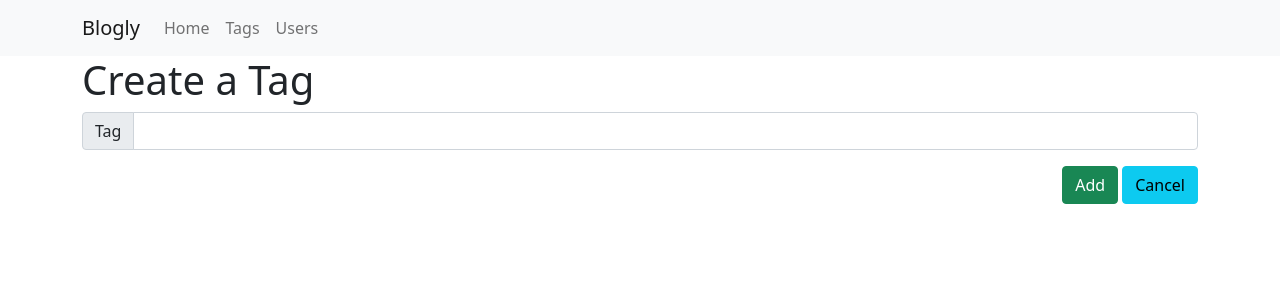
After one commit to MarcACard/blogly, a Flask app: page /tags/new in a window 1280 px wide. The commit adds this page. Shown: the top 300 px of the page. Run offline with Flask 2, Linux system fonts and the light colour scheme.

Commit message:
update blogy w/ tag functionality: models, routes, templates, and seed file

```diff
--- a/app.py
+++ b/app.py
@@ -2,7 +2,7 @@
 
 from flask import Flask, render_template, request, redirect, flash
 from flask_debugtoolbar import DebugToolbarExtension
-from models import db, connect_db, User, Post
+from models import db, connect_db, User, Post, PostTag, Tag
 
 
 app = Flask(__name__)
@@ -19,7 +19,6 @@ connect_db(app)
 def index():
     """Home Page"""
 
-    # TODO: Get 5 most recent posts
     posts = Post.query.order_by(Post.created_at.desc()).limit(5)
 
     return render_template("index.html", posts=posts)
@@ -30,8 +29,9 @@ def page_not_found(error):
     return render_template("404.html"), 404
 
 
-#####################
+######################
 # === User Routes ===
+######################
 
 
 @app.route("/users")
@@ -119,6 +119,7 @@ def user_delete(user_id):
 
 #####################
 # === Post Routes ===
+#####################
 
 
 @app.route("/users/<int:user_id>/posts/new")
@@ -126,18 +127,20 @@ def new_post(user_id):
     """Display a form to enable to a users to submit a post."""
     # TODO: Create Template for Route
     user = User.query.get(user_id)
+    tags = Tag.query.all()
 
-    return render_template("post_new.html", user=user)
+    return render_template("post_new.html", user=user, tags=tags)
 
 
 @app.route("/users/<int:user_id>/posts/new", methods=["POST"])
 def create_post(user_id):
     """Process a new post form submission"""
-    # TODO:  Process Form
     title = request.form["title"]
     content = request.form["content"]
+    tag_ids = request.form.getlist("tag", int)
+    tags = Tag.query.filter(Tag.id.in_(tag_ids)).all()
 
-    new_post = Post(title=title, content=content, user_id=user_id)
+    new_post = Post(title=title, content=content, user_id=user_id, tags=tags)
 
     db.session.add(new_post)
     db.session.commit()
@@ -151,16 +154,18 @@ def create_post(user_id):
 def get_post(post_id):
     """Display a specified post"""
     post = Post.query.get_or_404(post_id)
+    tags = post.tags
 
-    return render_template("post_detail.html", post=post)
+    return render_template("post_detail.html", post=post, tags=tags)
 
 
 @app.route("/posts/<int:post_id>/edit")
 def edit_post(post_id):
     """Open a form to enable a user to edit a post."""
     post = Post.query.get_or_404(post_id)
+    tags = Tag.query.all()
 
-    return render_template("post_edit.html", post=post)
+    return render_template("post_edit.html", post=post, tags=tags)
 
 
 @app.route("/posts/<int:post_id>/edit", methods=["POST"])
@@ -171,6 +176,8 @@ def update_post(post_id):
     # TODO: Validate Form Inputs
     new_title = request.form["title"]
     new_content = request.form["content"]
+    tag_ids = request.form.getlist("tag", int)
+    new_tags = Tag.query.filter(Tag.id.in_(tag_ids)).all()
 
     if post is None:
         flash(f"Attempted Changes Failed. Post {post_id} not found.", "error")
@@ -178,6 +185,7 @@ def update_post(post_id):
 
     post.title = new_title
     post.content = new_content
+    post.tags = new_tags
 
     db.session.add(post)
     db.session.commit()
@@ -197,3 +205,101 @@ def delete_post(post_id):
     flash("Post has been deleted.", "warning")
 
     return redirect(f"/users/{post.user_id}")
+
+
+####################
+# === Tag Routes ===
+####################
+
+
+@app.route("/tags")
+def get_tags():
+    """Show all tags on blog."""
+
+    tags = Tag.query.all()
+    return render_template("tag_list.html", tags=tags)
+
+
+@app.route("/tags/<int:tag_id>")
+def get_tag(tag_id):
+    """Show a tag and all posts with the Tag"""
+
+    tag = Tag.query.get_or_404(tag_id)
+    posts = tag.posts
+
+    return render_template("tag_post_list.html", tag=tag, posts=posts)
+
+
+@app.route("/tags/new")
+def new_tag():
+    """display a form to create a new Tag"""
+    return render_template("tag_add.html")
+
+
+@app.route("/tags/new", methods=["POST"])
+def create_tag():
+    """Process a new Tag if it doesn't already exist."""
+
+    tag_name = request.form["tag"].title()
+
+    if Tag.query.filter_by(name=tag_name).first() != None:
+        flash(f'Tag: "{tag_name}" already exists.', "error")
+        return redirect("/tags/new")
+
+    tag = Tag(name=tag_name)
+
+    db.session.add(tag)
+    db.session.commit()
+
+    flash(f"Tag: {tag_name.title()} was created", "message")
+
+    return redirect("/tags")
+
+
+@app.route("/tags/<int:tag_id>/edit")
+def edit_tag(tag_id):
+    """Display a form for a users to edit a tag"""
+    tag = Tag.query.get(tag_id)
+
+    if tag is None:
+        flash(f"Unable to find tag with ID: {tag_id}.", "error")
+        return redirect("/tags")
+
+    return render_template("tag_edit.html", tag=tag)
+
+
+# ?: Is there a recommended method to structure functions for multiple checks? My structure below prevents excessive nesting, but uncertain if there is a 'preferred' way to setup a route.
+@app.route("/tags/<int:tag_id>/edit", methods=["POST"])
+def update_tag(tag_id):
+    """Process a tag update."""
+    tag = Tag.query.get(tag_id)
+
+    if tag is None:
+        flash(f"Attempted Changes Failed. Tag ID: {tag_id} not found.", "error")
+        return redirect("/tags")
+
+    tag_name = request.form["tag"].title()
+
+    if Tag.query.filter_by(name=tag_name).first() != None:
+        flash(f'Tag: "{tag_name}" already exists.', "error")
+        return redirect(f"/tags/{tag_id}/edit")
+
+    tag.name = tag_name
+
+    db.session.add(tag)
+    db.session.commit()
+
+    flash("Tag Update Complete", "message")
+
+    return redirect(f"/tags/{tag_id}")
+
+
+@app.route("/tags/<int:tag_id>/delete", methods=["POST"])
+def delete_tag(tag_id):
+    tag = Tag.query.get_or_404(tag_id)
+    db.session.delete(tag)
+    db.session.commit()
+
+    flash("Tag has been deleted.", "warning")
+
+    return redirect(f"/tags")
--- a/templates/404.html
+++ b/templates/404.html
@@ -1,4 +1,4 @@
-<!-- POST DETAIL is visble on /post/{post_id} path. Displays all details of a post. -->
+<!-- POST DETAIL is visible on /post/{post_id} path. Displays all details of a post. -->
 
 {% extends "base.html" %}
 
--- a/templates/base.html
+++ b/templates/base.html
@@ -11,20 +11,40 @@
 </head>
 
 <body>
+  <nav class="navbar navbar-expand-lg navbar-light bg-light px-2">
+    <!-- HEADER NAV -->
+    <div class="container">
+      <a class="navbar-brand" href="/">Blogly</a>
+      <div class="collapse navbar-collapse">
+        <ul class="navbar-nav">
+          <li class="nav-item">
+            <a class="nav-link" href="/">Home</a>
+          </li>
+          <li class="nav-item">
+            <a class="nav-link" href="/tags">Tags</a>
+          </li>
+          <li class="nav-item">
+            <a class="nav-link" href="/users">Users</a>
+          </li>
+        </ul>
+      </div>
+    </div>
+  </nav>
   <div class="container">
-    <div>
-      <!-- HEADER NAV -->
-      <h1><a href="/">Blogly</a></h1>
-    </div>
-
     <!-- ALERTS BANNER -->
-    <div class="d-flex justify-content-center">
+    <div class="d-flex flex-column align-items-center justify-content-center">
       {% with messages = get_flashed_messages(with_categories=true) %}
       {% if messages %}
       {% for (category, message) in messages %}
+      {% if category == "error" %}
+      <div class="alert alert-danger text-center py-1 w-50" role="alert">
+        {{ message }}
+      </div>
+      {% else %}
       <div class="alert alert-primary text-center py-1 w-50" role="alert">
         {{ message }}
       </div>
+      {% endif %}
       {% endfor %}
       {% endif %}
       {% endwith%}
--- /dev/null
+++ b/templates/tag_add.html
@@ -0,0 +1,20 @@
+<!-- TAG LIST is visible on /tags path. Display all tags. -->
+
+{% extends "base.html" %}
+
+{% block content %}
+<div>
+  <h1>Create a Tag</h1>
+  <!-- NEW POST SUBMISSION FORM-->
+  <form action="/tags/new" method="post">
+    <label class="input-group mb-3" for="tag">
+      <span class="input-group-text">Tag</span>
+      <input class="form-control" id="tag" name="tag" type="text">
+    </label>
+    <div class="d-flex flex-row-reverse">
+      <a href="/tags" class="btn btn-info ms-1">Cancel</a>
+      <button type="submit" class="btn btn-success">Add</button>
+    </div>
+  </form>
+</div>
+{% endblock %}
```
Also changed, not shown: models.py (+25 -2 lines), seed.py (+10 -4 lines), templates/index.html (+11 -6 lines), templates/post_detail.html (+6 -2 lines), templates/post_edit.html (+13 -1 lines), templates/post_new.html (+12 -2 lines), templates/tag_edit.html (added, +20 -0 lines), templates/tag_list.html (added, +15 -0 lines), templates/tag_post_list.html (added, +27 -0 lines).
